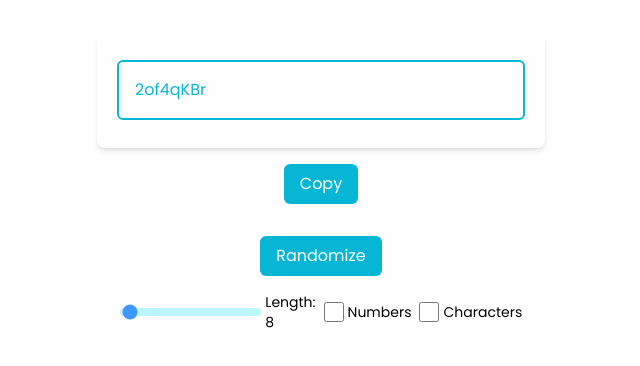
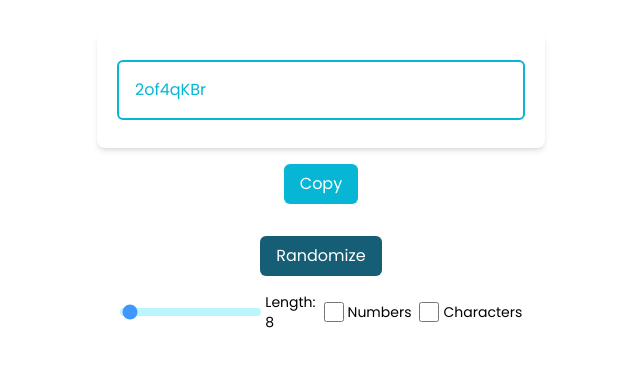
Before and after one commit to Pratikkk/password-generator, a React (Vite) app: page / in a window 1280 px wide. Shown: the part 218-584 px from the top of the page, without its empty margins (319-959 px from the left). Built offline with nearby package versions, Linux system fonts and the light colour scheme.

Commit message:
fix styling

```diff
--- a/src/App.jsx
+++ b/src/App.jsx
@@ -71,7 +71,7 @@ function App() {
         >
           {buttonText}
         </button>
-        <button className='px-4 py-2 bg-cyan-500 text-white shrink-0 my-4 rounded-md hover:bg-cyan-700 hover:scale-150 active:bg-cyan-700 focus:outline-none focus:ring focus:ring-cyan-300 ease-out duration-300' onClick={generatePassword}>Randomize</button>
+        <button className='px-4 py-2 bg-cyan-800 text-white shrink-0 my-4 rounded-md hover:bg-cyan-700 hover:scale-150 active:bg-cyan-700 focus:outline-none focus:ring focus:ring-cyan-300 ease-out duration-300' onClick={generatePassword}>Randomize</button>
         <div className='flex text-sm gap-x-2'>
           <div className='flex items-center gap-x-1'>
             <input
```
